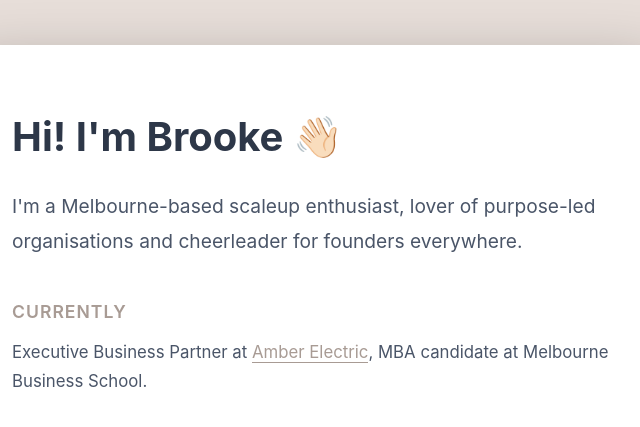
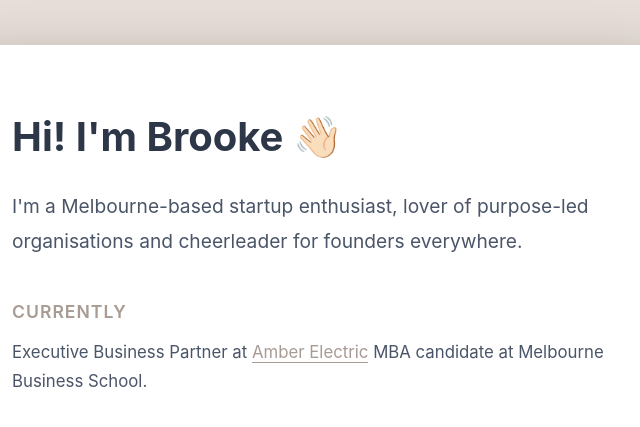
Before and after one commit to br-mi/br-mi.github.io, a plain HTML site: page index.html in a window 1280 px wide. Shown: the top 427 px of the page, 328-968 px from the left. Drawn offline with Linux system fonts and the light colour scheme.

Commit message:
Update index.html

```diff
--- a/index.html
+++ b/index.html
@@ -106,12 +106,13 @@
         <h1>Hi! I'm Brooke 👋🏻</h1>
 
         <p class="intro">
-            I'm a Melbourne-based scaleup enthusiast, lover of purpose-led organisations and cheerleader for founders everywhere.
+            I'm a Melbourne-based startup enthusiast, lover of purpose-led organisations and cheerleader for founders everywhere.
         </p>
 
         <div class="section">
             <h2>Currently</h2>
-            <p>Executive Business Partner at <a href="https://www.amber.com.au/" target="_blank" style="color: #A89B94; text-decoration: none; border-bottom: 1px solid #A89B94;">Amber Electric</a>, MBA candidate at Melbourne Business School.</p>
+            <p>Executive Business Partner at <a href="https://www.amber.com.au/" target="_blank" style="color: #A89B94; text-decoration: none; border-bottom: 1px solid #A89B94;">Amber Electric</a>
+                MBA candidate at Melbourne Business School.</p>
         </div>
 
         <div class="section">
```
